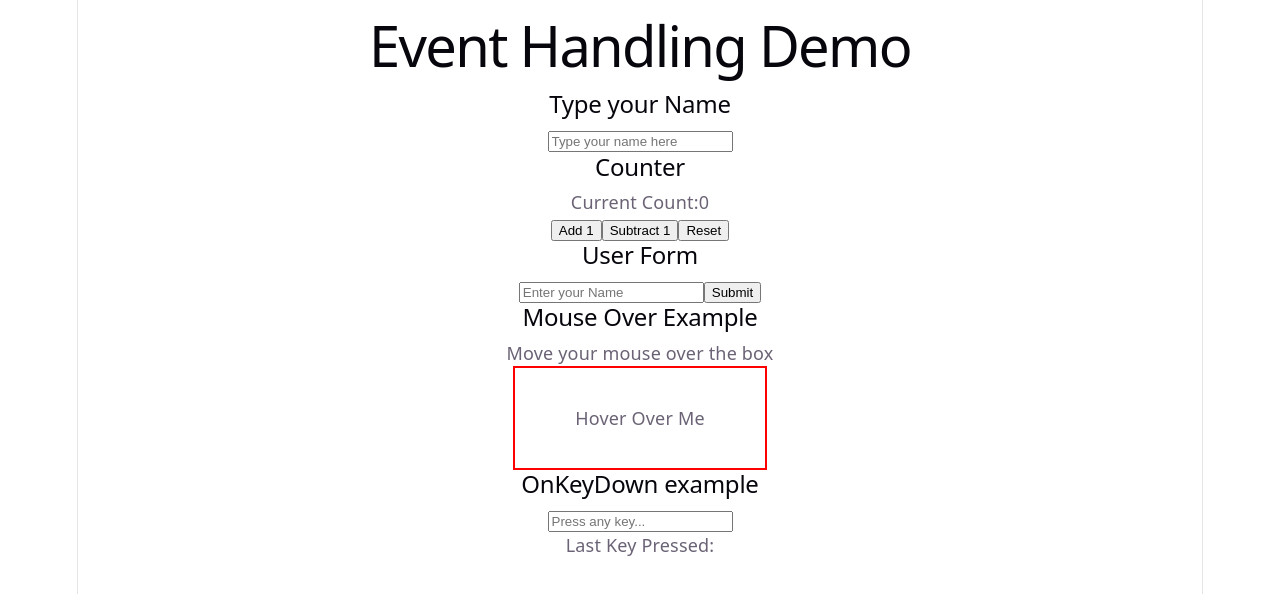
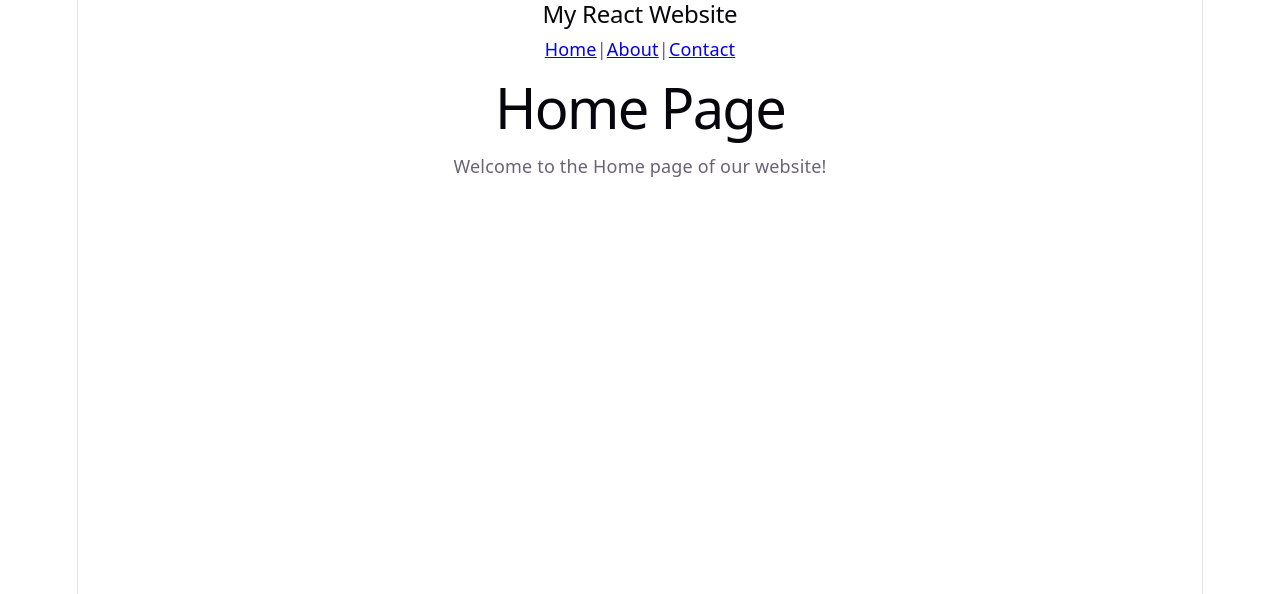
Before and after one commit to hassanvirak/My-first-react-App, a React (Vite) app: page / in a window 1280 px wide. Shown: the top 594 px of the page. Built offline with nearby package versions, Linux system fonts and the light colour scheme.

Commit message:
Update React app

```diff
--- a/package.json
+++ b/package.json
@@ -11,7 +11,8 @@
   },
   "dependencies": {
     "react": "^19.2.6",
-    "react-dom": "^19.2.6"
+    "react-dom": "^19.2.6",
+    "react-router-dom": "^7.18.3"
   },
   "devDependencies": {
     "@eslint/js": "^10.0.1",
--- a/src/App.jsx
+++ b/src/App.jsx
@@ -276,23 +276,44 @@
 // }
 
 // export default App
-import NameInput from "./components/NameInput";
-import Counter from "./components/Counter";
-import UserForm from "./components/Userform";
-import HoverMessage from "./components/HoverMessage";
-import KeyPress from "./components/KeyPress";
+// import NameInput from "./components/NameInput";
+// import Counter from "./components/Counter";
+// import UserForm from "./components/Userform";
+// import HoverMessage from "./components/HoverMessage";
+// import KeyPress from "./components/KeyPress";
+
+// function App() {
+//   return (
+//     <div>
+//       <h1>Event Handling Demo</h1>
+//       <NameInput />
+//       <Counter />
+//       <UserForm />
+//       <HoverMessage />
+//       <KeyPress />
+//     </div>
+//   )
+// }
+
+// export default App;
+
+import { BrowserRouter, Routes, Route } from "react-router-dom";
+import Navbar from "./components/Navbar";
+import Home from "./pages/Home";
+import About from "./pages/About";
+import Contact from "./pages/Contact";
 
 function App() {
   return (
-    <div>
-      <h1>Event Handling Demo</h1>
-      <NameInput />
-      <Counter />
-      <UserForm />
-      <HoverMessage />
-      <KeyPress />
-    </div>
-  )
+    <BrowserRouter>
+      <Navbar />
+      <Routes>
+        <Route path="/" element={<Home />} />
+        <Route path="/about" element={<About />} />
+        <Route path="/contact" element={<Contact />} />
+      </Routes>
+    </BrowserRouter>
+  );
 }
 
 export default App;
--- /dev/null
+++ b/src/components/Navbar.jsx
@@ -0,0 +1,20 @@
+//This is the navigation bar at the top of every page
+
+import { Link } from 'react-router-dom';
+
+function Navbar() {
+    return(
+        <nav>
+            <h2>My React Website</h2>
+            {/*each link has a 'to' prop with the url*/}
+            <Link to="/">Home</Link>
+            {'|'}
+            <Link to="/about">About</Link>
+            {'|'}
+            <Link to="/contact">Contact</Link>
+            </nav>
+
+    )
+}
+
+export default Navbar;
--- /dev/null
+++ b/src/pages/About.jsx
@@ -0,0 +1,12 @@
+//This component represents the About page of the website
+
+function About(){
+    return(
+        <div>
+            <h1>About Page</h1>
+            <p>This is the About page of our website. Here you can learn more about us!</p>
+        </div>
+    )
+}
+
+export default About;
--- /dev/null
+++ b/src/pages/Contact.jsx
@@ -0,0 +1,12 @@
+// This component represents the Contact page of the website
+
+function Contact(){
+    return(
+        <div>
+            <h1>Contact Page</h1>
+            <p>This is the Contact page of our website. Feel free to reach out to us!</p>
+        </div>
+    )
+}
+
+export default Contact;
--- /dev/null
+++ b/src/pages/Home.jsx
@@ -0,0 +1,13 @@
+// /pages/Home.jsx
+//This component repesent thoe Home page of the website
+
+function Home(){
+    return(
+        <div>
+            <h1>Home Page</h1>
+            <p>Welcome to the Home page of our website!</p>
+        </div>
+    )
+}
+
+export default Home;
```
Also changed, not shown: 1 other file (tests, documents, lock files or other folders).
